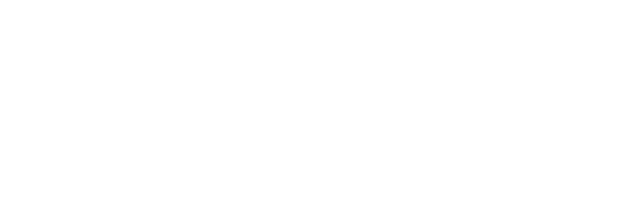
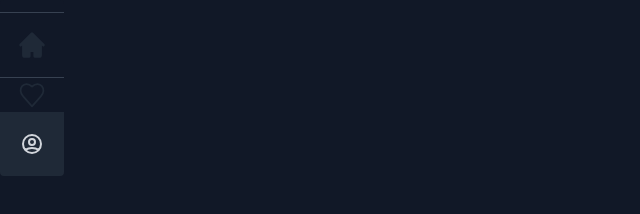
Before and after one commit to Mahdi-Al/tv-show, a plain HTML site: page index.html in a window 1280 px wide. Shown: the whole page, without its empty margins (0-640 px from the left). Drawn offline with nearby package versions, Linux system fonts and the light colour scheme.

Commit message:
Make_navbar

```diff
--- a/index.html
+++ b/index.html
@@ -5,8 +5,64 @@
     <meta name="viewport" content="width=device-width, initial-scale=1.0" />
     <link rel="stylesheet" href="./style.css" />
     <title>Document</title>
+    <style type="text/tailwindcss">
+      @layer utilities {
+        .content-auto {
+          content-visibility: auto;
+        }
+      }
+    </style>
   </head>
-  <body>
+  <body class="bg-gray-900 ">
+
+      <article
+        class="flex flex-col items-center w-16 h-full overflow-hidden text-gray-300 bg-gray-900 rounded"
+      >
+        <!-- Component Start -->
+
+
+
+        </a>
+        <div class="flex flex-col items-center mt-3 border-t border-gray-700">
+          <a
+            class="flex items-center justify-center w-12 h-12 mt-2 rounded hover:bg-gray-700 hover:text-gray-300"
+            href="#"
+          >
+          <svg class="w-[34px] h-[34px] text-gray-800 dark:text-white" aria-hidden="true" xmlns="http://www.w3.org/2000/svg" width="24" height="24" fill="currentColor" viewBox="0 0 24 24">
+            <path fill-rule="evenodd" d="M11.293 3.293a1 1 0 0 1 1.414 0l6 6 2 2a1 1 0 0 1-1.414 1.414L19 12.414V19a2 2 0 0 1-2 2h-3a1 1 0 0 1-1-1v-3h-2v3a1 1 0 0 1-1 1H7a2 2 0 0 1-2-2v-6.586l-.293.293a1 1 0 0 1-1.414-1.414l2-2 6-6Z" clip-rule="evenodd"/>
+          </svg>
+
+          </a>
+
+        <div class="flex flex-col items-center mt-2 border-t border-gray-700">
+
+          <svg class="w-[34px] h-[34px] text-gray-800 dark:text-white" aria-hidden="true" xmlns="http://www.w3.org/2000/svg" width="24" height="24" fill="none" viewBox="0 0 24 24">
+            <path stroke="currentColor" stroke-linecap="round" stroke-linejoin="round" stroke-width="1.2" d="M12.01 6.001C6.5 1 1 8 5.782 13.001L12.011 20l6.23-7C23 8 17.5 1 12.01 6.002Z"/>
+          </svg>
+
+        <a
+          class="flex items-center justify-center w-16 h-16 mt-auto bg-gray-800 hover:bg-gray-700 hover:text-gray-300"
+          href="#"
+        >
+          <svg
+            class="w-6 h-6 stroke-current"
+            xmlns="http://www.w3.org/2000/svg"
+            fill="none"
+            viewBox="0 0 24 24"
+            stroke="currentColor"
+          >
+            <path
+              stroke-linecap="round"
+              stroke-linejoin="round"
+              stroke-width="2"
+              d="M5.121 17.804A13.937 13.937 0 0112 16c2.5 0 4.847.655 6.879 1.804M15 10a3 3 0 11-6 0 3 3 0 016 0zm6 2a9 9 0 11-18 0 9 9 0 0118 0z"
+            />
+          </svg>
+        </a>
+      </article>
+      <!-- Component End  -->
+    </body>
     <script src="app.js"></script>
+    <script src="https://cdn.tailwindcss.com"></script>
   </body>
 </html>
--- a/style.css
+++ b/style.css
@@ -0,0 +1,3 @@
+body {
+  background: rgb(50, 51, 54);
+}
```
